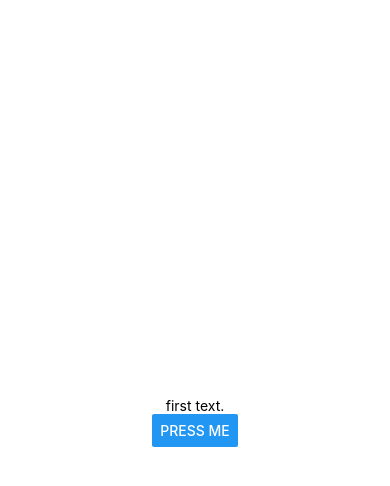
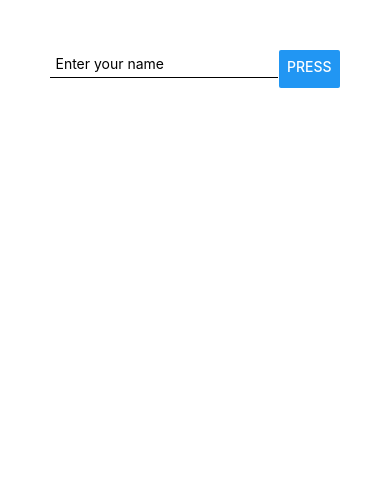
Before and after one commit to Swor71/React-Native-Playground, a React Native app: screen / in a window 390 px wide. Shown: the top 486 px of the page. Built offline with nearby package versions, Linux system fonts and the light colour scheme.

Commit message:
Create basis for todo app

```diff
--- a/App.js
+++ b/App.js
@@ -1,34 +1,29 @@
-import React, { useState } from 'react';
-import { StyleSheet, Text, View, Button } from 'react-native';
+import React from 'react';
+import { StyleSheet, Text, View, Button, TextInput } from 'react-native';
 
 export default function App() {
-  const [text, setText] = useState('first text.')
-
-  const optionsArray = [
-    'first text',
-    'second text',
-    'third text',
-  ];
-
-  const changeContents = () => {
-    const randomNumber = Math.floor(Math.random() * 3);
-
-    setText(optionsArray[randomNumber])
-  }
-
   return (
     <View style={styles.container}>
-      <Text>{text}</Text>
-      <Button title="Press me" onPress={changeContents} />
+      <View style={styles.header}>
+        <TextInput placeholder="Enter your name" style={styles.input} />
+        <Button title="press" />
+      </View>
     </View>
   );
 }
 
 const styles = StyleSheet.create({
   container: {
-    flex: 1,
-    backgroundColor: '#fff',
-    alignItems: 'center',
-    justifyContent: 'center',
+    padding: 50,
   },
+  input: {
+    borderBottomColor: 'black',
+    borderBottomWidth: 1,
+    marginBottom: 10,
+    padding: 5,
+  },
+  header: {
+    flexDirection: 'row',
+    justifyContent: 'space-evenly'
+  }
 });
```
